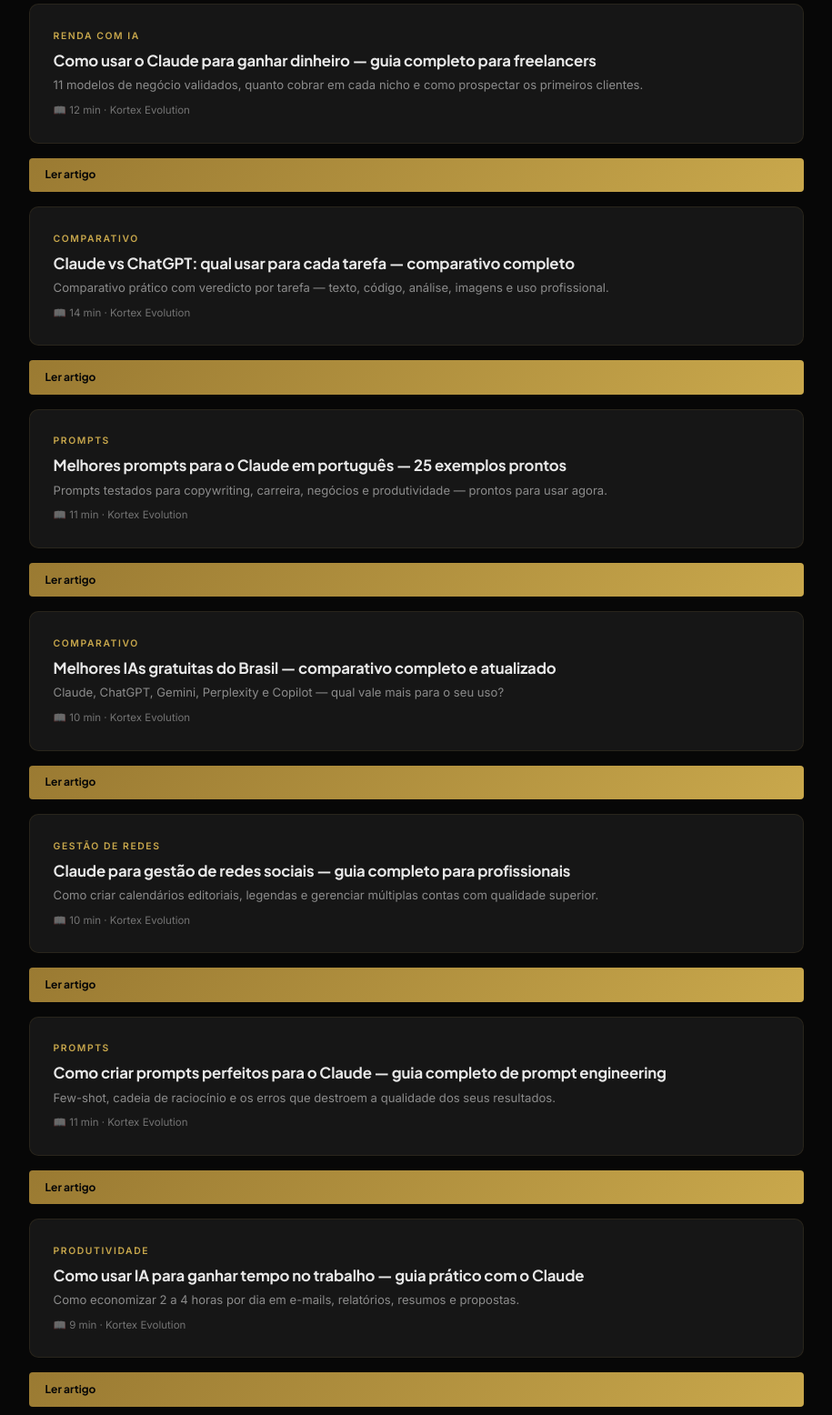
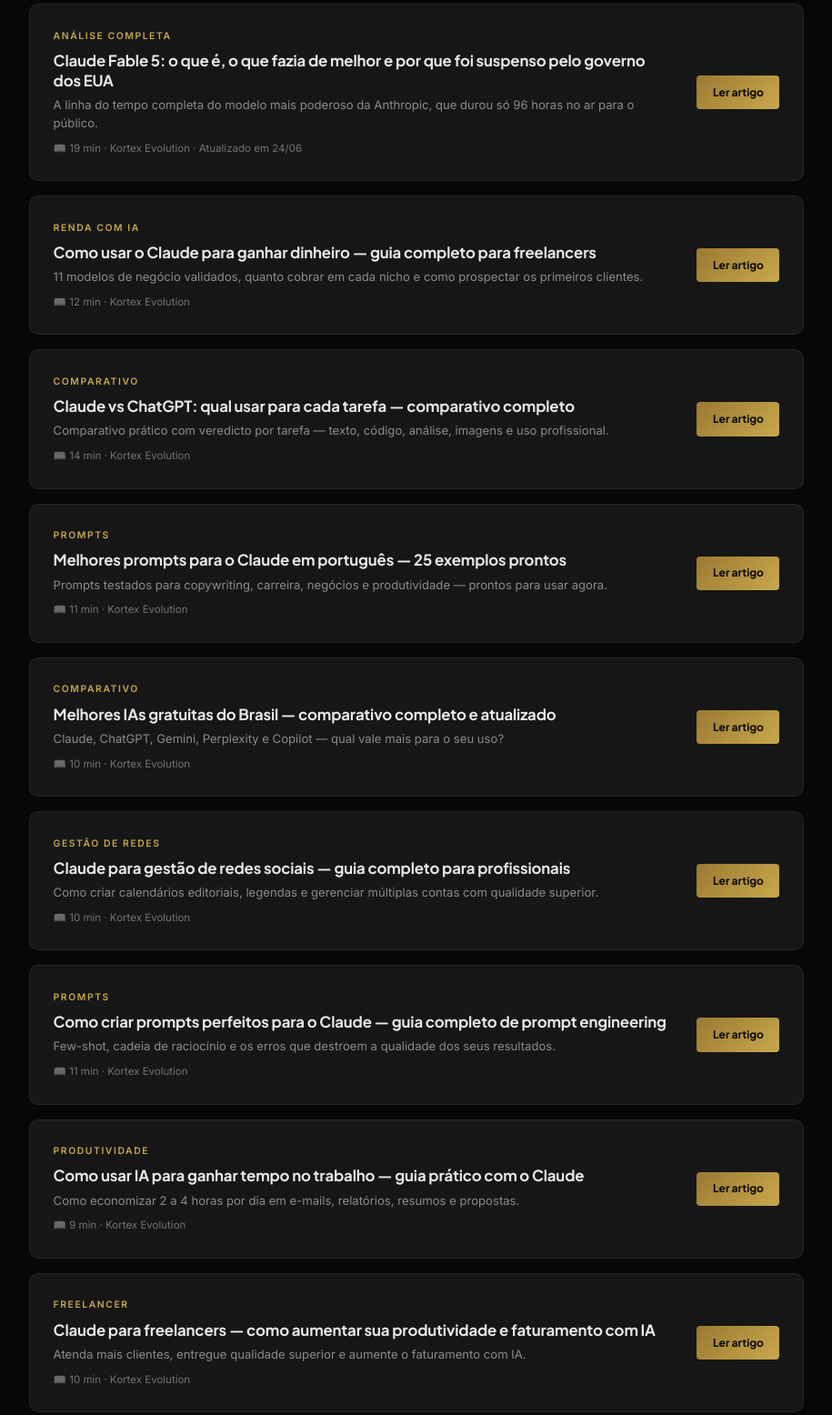
Before and after one commit to Victor-Maciel-Vieira/domineclaude, a plain HTML site: page blog.html in a window 1280 px wide. Shown: the part 424-1980 px from the top of the page at 91% size, without its empty margins (182-1097 px from the left). Drawn offline with Linux system fonts and the light colour scheme.

Commit message:
Update article links and buttons in blog.html

```diff
--- a/blog.html
+++ b/blog.html
@@ -102,6 +102,15 @@
 
   <span class="section-label">Todos os artigos</span>
   <div class="artigos-lista">
+    <a href="https://www.domineclaude.com.br/blog/claude-fable-5-explicado" class="artigo-item">
+      <div>
+        <span class="artigo-cat">Análise completa</span>
+        <h2>Claude Fable 5: o que é, o que fazia de melhor e por que foi suspenso pelo governo dos EUA</h2>
+        <p>A linha do tempo completa do modelo mais poderoso da Anthropic, que durou só 96 horas no ar para o público.</p>
+        <div class="artigo-meta">📖 19 min · Kortex Evolution · Atualizado em 24/06</div>
+      </div>
+      <span class="artigo-btn">Ler artigo</span>
+    </a>
     <a href="https://www.domineclaude.com.br/blog/como-usar-claude-para-ganhar-dinheiro" class="artigo-item">
       <div>
         <span class="artigo-cat">Renda com IA</span>
@@ -109,7 +118,7 @@
         <p>11 modelos de negócio validados, quanto cobrar em cada nicho e como prospectar os primeiros clientes.</p>
         <div class="artigo-meta">📖 12 min · Kortex Evolution</div>
       </div>
-      <a href="https://www.domineclaude.com.br/blog/como-usar-claude-para-ganhar-dinheiro" class="artigo-btn">Ler artigo</a>
+      <span class="artigo-btn">Ler artigo</span>
     </a>
     <a href="https://www.domineclaude.com.br/blog/claude-vs-chatgpt" class="artigo-item">
       <div>
@@ -118,7 +127,7 @@
         <p>Comparativo prático com veredicto por tarefa — texto, código, análise, imagens e uso profissional.</p>
         <div class="artigo-meta">📖 14 min · Kortex Evolution</div>
       </div>
-      <a href="https://www.domineclaude.com.br/blog/claude-vs-chatgpt" class="artigo-btn">Ler artigo</a>
+      <span class="artigo-btn">Ler artigo</span>
     </a>
     <a href="https://www.domineclaude.com.br/blog/prompts-para-claude-em-portugues" class="artigo-item">
       <div>
@@ -127,7 +136,7 @@
         <p>Prompts testados para copywriting, carreira, negócios e produtividade — prontos para usar agora.</p>
         <div class="artigo-meta">📖 11 min · Kortex Evolution</div>
       </div>
-      <a href="https://www.domineclaude.com.br/blog/prompts-para-claude-em-portugues" class="artigo-btn">Ler artigo</a>
+      <span class="artigo-btn">Ler artigo</span>
     </a>
     <a href="https://www.domineclaude.com.br/blog/melhores-ias-gratuitas-brasil" class="artigo-item">
       <div>
@@ -136,7 +145,7 @@
         <p>Claude, ChatGPT, Gemini, Perplexity e Copilot — qual vale mais para o seu uso?</p>
         <div class="artigo-meta">📖 10 min · Kortex Evolution</div>
       </div>
-      <a href="https://www.domineclaude.com.br/blog/melhores-ias-gratuitas-brasil" class="artigo-btn">Ler artigo</a>
+      <span class="artigo-btn">Ler artigo</span>
     </a>
     <a href="https://www.domineclaude.com.br/blog/claude-para-gestao-de-redes-sociais" class="artigo-item">
       <div>
@@ -145,7 +154,7 @@
         <p>Como criar calendários editoriais, legendas e gerenciar múltiplas contas com qualidade superior.</p>
         <div class="artigo-meta">📖 10 min · Kortex Evolution</div>
       </div>
-      <a href="https://www.domineclaude.com.br/blog/claude-para-gestao-de-redes-sociais" class="artigo-btn">Ler artigo</a>
+      <span class="artigo-btn">Ler artigo</span>
     </a>
     <a href="https://www.domineclaude.com.br/blog/como-criar-prompts-perfeitos-para-o-claude" class="artigo-item">
       <div>
@@ -154,7 +163,7 @@
         <p>Few-shot, cadeia de raciocínio e os erros que destroem a qualidade dos seus resultados.</p>
         <div class="artigo-meta">📖 11 min · Kortex Evolution</div>
       </div>
-      <a href="https://www.domineclaude.com.br/blog/como-criar-prompts-perfeitos-para-o-claude" class="artigo-btn">Ler artigo</a>
+      <span class="artigo-btn">Ler artigo</span>
     </a>
     <a href="https://www.domineclaude.com.br/blog/como-usar-ia-para-ganhar-tempo-no-trabalho" class="artigo-item">
       <div>
@@ -163,7 +172,7 @@
         <p>Como economizar 2 a 4 horas por dia em e-mails, relatórios, resumos e propostas.</p>
         <div class="artigo-meta">📖 9 min · Kortex Evolution</div>
       </div>
-      <a href="https://www.domineclaude.com.br/blog/como-usar-ia-para-ganhar-tempo-no-trabalho" class="artigo-btn">Ler artigo</a>
+      <span class="artigo-btn">Ler artigo</span>
     </a>
     <a href="https://www.domineclaude.com.br/blog/claude-para-freelancers" class="artigo-item">
       <div>
@@ -172,7 +181,7 @@
         <p>Atenda mais clientes, entregue qualidade superior e aumente o faturamento com IA.</p>
         <div class="artigo-meta">📖 10 min · Kortex Evolution</div>
       </div>
-      <a href="https://www.domineclaude.com.br/blog/claude-para-freelancers" class="artigo-btn">Ler artigo</a>
+      <span class="artigo-btn">Ler artigo</span>
     </a>
     <a href="https://www.domineclaude.com.br/blog/claude-na-pratica-casos-reais" class="artigo-item">
       <div>
@@ -181,7 +190,7 @@
         <p>10 situações reais com o prompt exato e o resultado obtido. E-mails, propostas, relatórios e muito mais.</p>
         <div class="artigo-meta">📖 13 min · Kortex Evolution</div>
       </div>
-      <a href="https://www.domineclaude.com.br/blog/claude-na-pratica-casos-reais" class="artigo-btn">Ler artigo</a>
+      <span class="artigo-btn">Ler artigo</span>
     </a>
     <a href="https://www.domineclaude.com.br/blog/dicionario-termos-ia-portugues" class="artigo-item">
       <div>
@@ -190,7 +199,7 @@
         <p>Prompt, token, LLM, alucinação, RAG e muito mais — explicados de forma simples e direta.</p>
         <div class="artigo-meta">📖 10 min · Kortex Evolution</div>
       </div>
-      <a href="https://www.domineclaude.com.br/blog/dicionario-termos-ia-portugues" class="artigo-btn">Ler artigo</a>
+      <span class="artigo-btn">Ler artigo</span>
     </a>
   </div>
 
```
